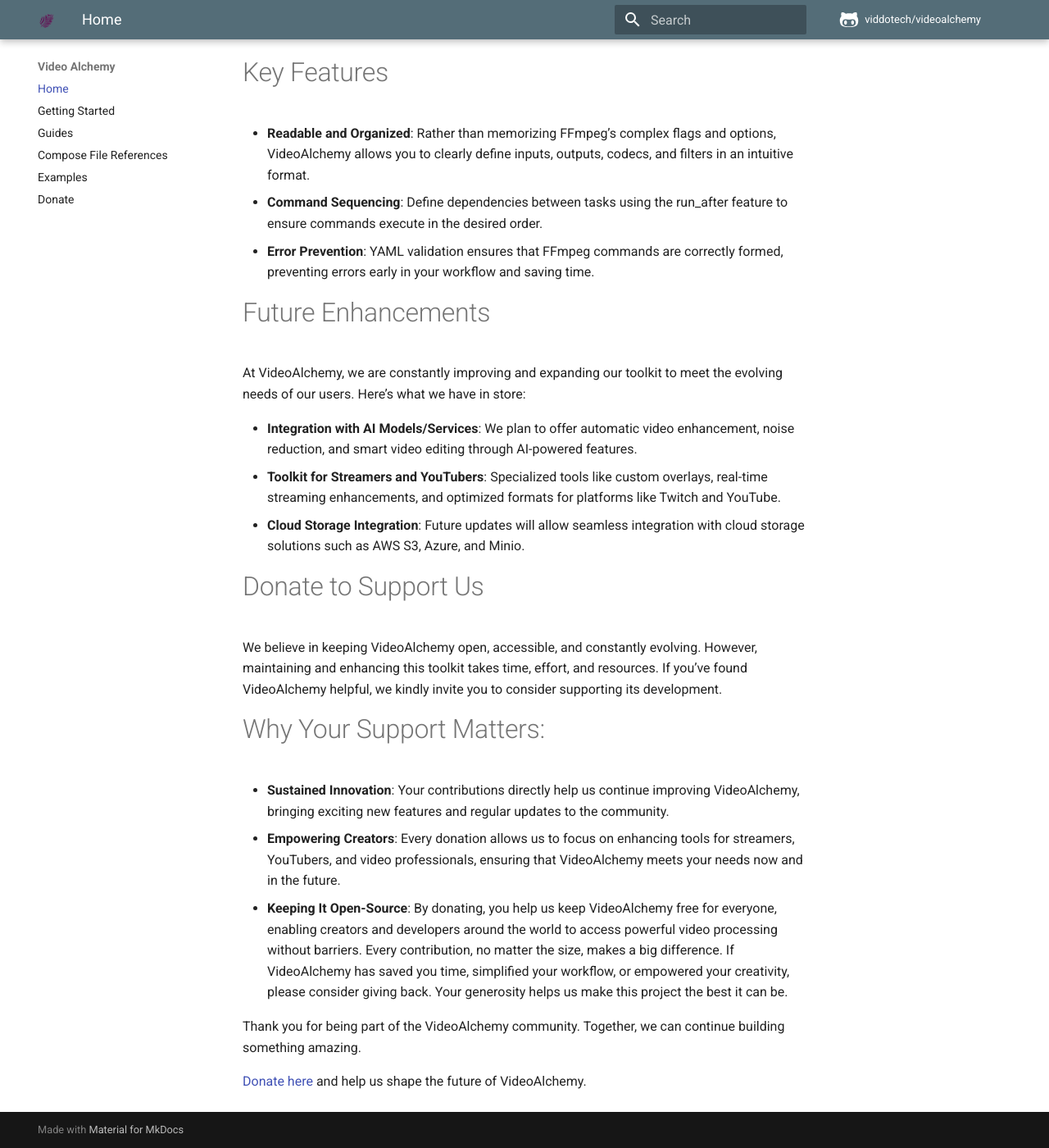
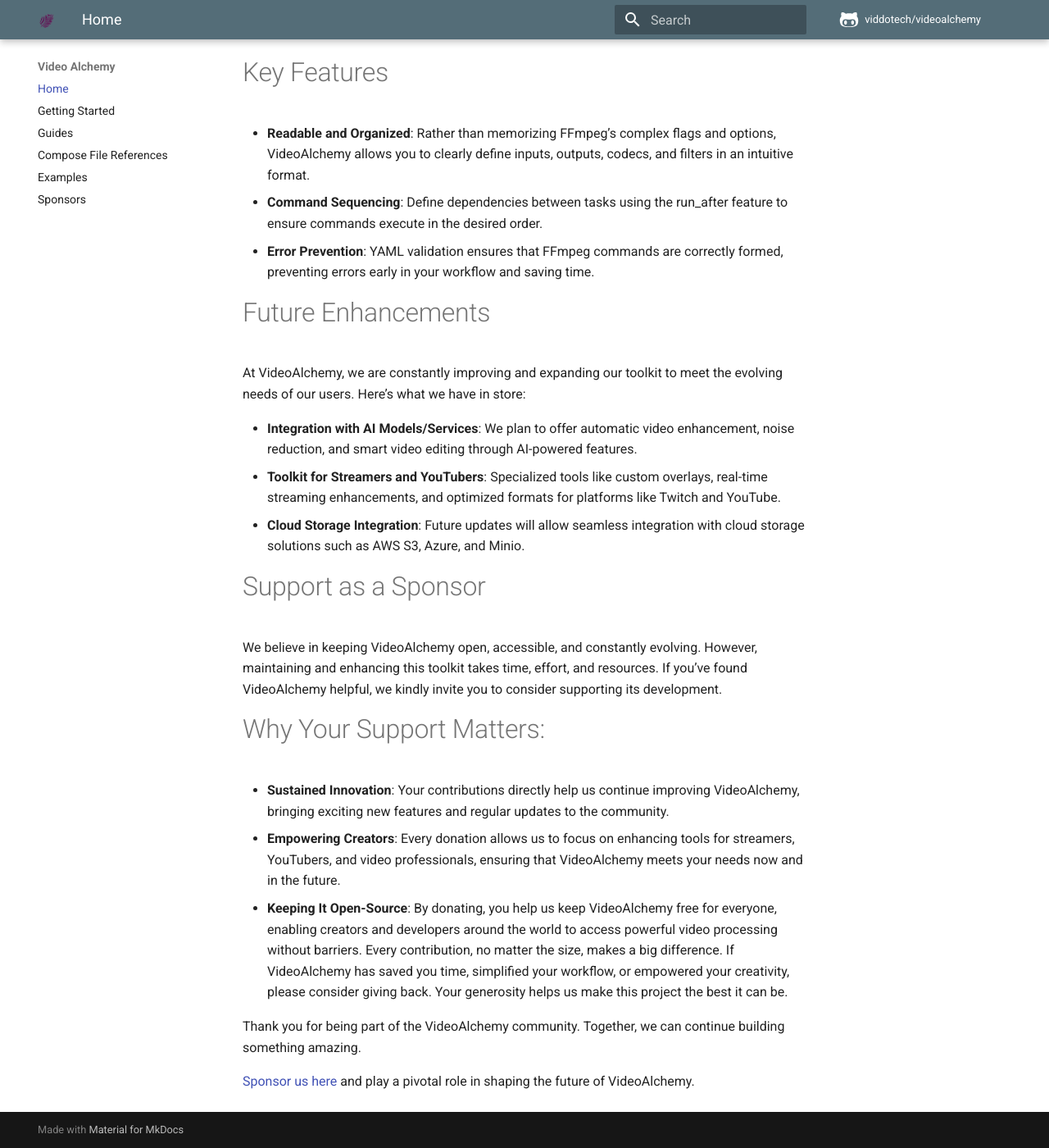
Before and after one commit to viddotech/videoalchemy, an MkDocs documentation site: the page built from docs/index.md, in a window 1280 px wide and 1400 px high, scrolled down 230 px. Shown: the whole window at 82% size. Built offline with MkDocs 1.6.1 and Material for MkDocs 9.7.7, drawn with Linux system fonts in a browser that asks for light colours; comment, search, counter and statistics services are not loaded.

Commit message:
improve sponsor contents

```diff
--- a/docs/index.md
+++ b/docs/index.md
@@ -13,7 +13,7 @@
 - **Toolkit for Streamers and YouTubers**: Specialized tools like custom overlays, real-time streaming enhancements, and optimized formats for platforms like Twitch and YouTube.
 - **Cloud Storage Integration**: Future updates will allow seamless integration with cloud storage solutions such as AWS S3, Azure, and Minio.
 
-# Donate to Support Us
+# Support as a Sponsor
 We believe in keeping VideoAlchemy open, accessible, and constantly evolving. However, maintaining and enhancing this toolkit takes time, effort, and resources. If you’ve found VideoAlchemy helpful, we kindly invite you to consider supporting its development.
 
 # Why Your Support Matters:
@@ -25,4 +25,4 @@
 
 Thank you for being part of the VideoAlchemy community. Together, we can continue building something amazing.
 
-[Donate here](donate.md) and help us shape the future of VideoAlchemy.
+[Sponsor us here](sponsor.md) and play a pivotal role in shaping the future of VideoAlchemy.
--- a/mkdocs.yml
+++ b/mkdocs.yml
@@ -5,7 +5,7 @@
   - Guides: guides.md
   - Compose File References: compose-file-references.md
   - Examples: examples.md
-  - Donate: donate.md
+  - Sponsors: sponsor.md
 repo_url: https://github.com/viddotech/videoalchemy
 repo_name: viddotech/videoalchemy
 edit_uri: https://github.com/viddotech/videoalchemy/edit/main/docs/
```
Also changed, not shown: README.md (+2 -2 lines), docs/sponsor.md (renamed from docs/donate.md, +3 -3 lines), docs/sponsor/btc.jpg (renamed from docs/donate/btc.jpg), docs/sponsor/eth.jpg (renamed from docs/donate/eth.jpg), 1 other file.
